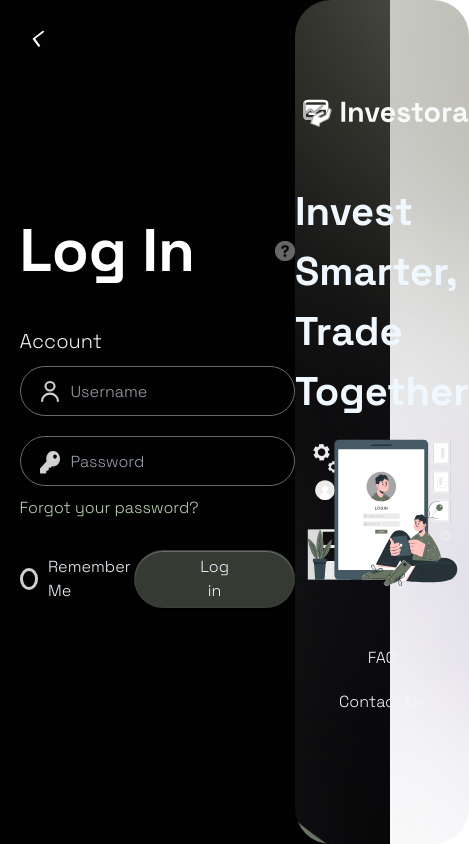
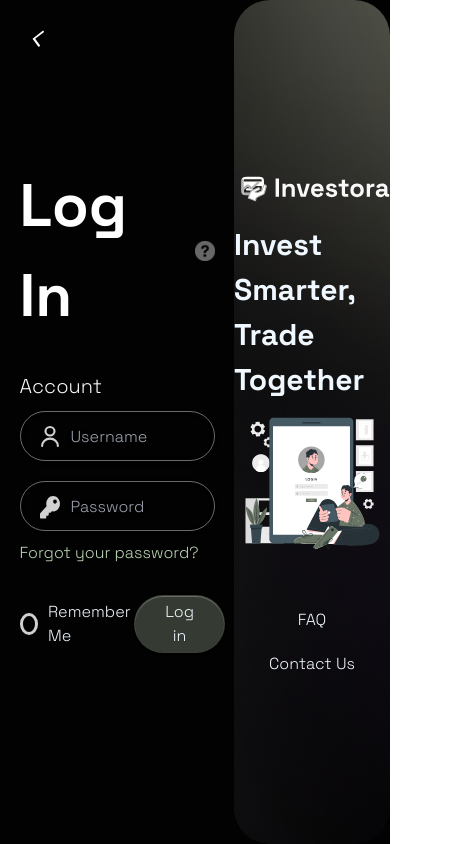
Before and after one commit to MaxRoenco/pbl-finance, a React (Vite) app in the folder Frontend/: page /login in a window 390 px wide. Shown: the whole page, 469 px wide, since content can reach past the window. Built offline with nearby package versions, Linux system fonts and the light colour scheme; data requests are answered from the project's data file.

Commit message:
login more responsive

```diff
--- a/Frontend/src/components/Login/Login.jsx
+++ b/Frontend/src/components/Login/Login.jsx
@@ -28,7 +28,7 @@
                             <input type="checkbox" name="remember"/>
                             <label htmlFor="remember">Remember Me</label>
                         </div>
-                        <Link to='/home'><button className={styles.logIn}>Log in</button></Link>
+                        <Link to='/dashboard'><button className={styles.logIn}>Log in</button></Link>
                     </div>
                 </div>
                 <div className={styles.banner}>
--- a/Frontend/src/components/Login/Login.module.css
+++ b/Frontend/src/components/Login/Login.module.css
@@ -15,19 +15,17 @@
 }
 
 .banner {
-    width: 100%;
     display: flex;
     flex-direction: column;
-    justify-content: start;
+    justify-content: center;
     align-items: center;
-
     border-radius: 36px;
     width: 500px;
     background-image: url('/background.png');
     background-size: cover;
     background-position: center;
     height: 100%;
-    padding-top: 40px;
+    /* padding-top: 40px; */
 }
 
 .navigation {
@@ -41,7 +39,7 @@
 
 .logo {
     width: 200px;
-    margin: 50px 0;
+    margin-bottom: 10%;
 }
 
 .illustration {
@@ -57,7 +55,7 @@
     display: flex;
     flex-direction: column;
     justify-content: center;
-    margin-left: 5%;
+    margin: 0 5%;
     width: 400px;
 }
 
@@ -160,3 +158,33 @@
 .logIn:hover {
     filter: brightness(2);
 }
+
+
+@media screen and (max-width: 980px) {
+    .loginContainer {
+        /* background-color: red; */
+        width: 50%;
+    }
+    .banner {
+        width: 50%;
+    }
+
+}
+
+@media screen and (max-width: 800px) {
+    .banner>h1 {
+        font-size: 30px;
+    }
+}
+
+@media screen and (max-width: 750px) {
+    .logIn {
+        padding: 4px 30px;
+    }
+}
+
+/* Need mobile version after 620px */
+
+@media screen and (max-width: 620px) {
+    /* Mobile version */
+}
```
